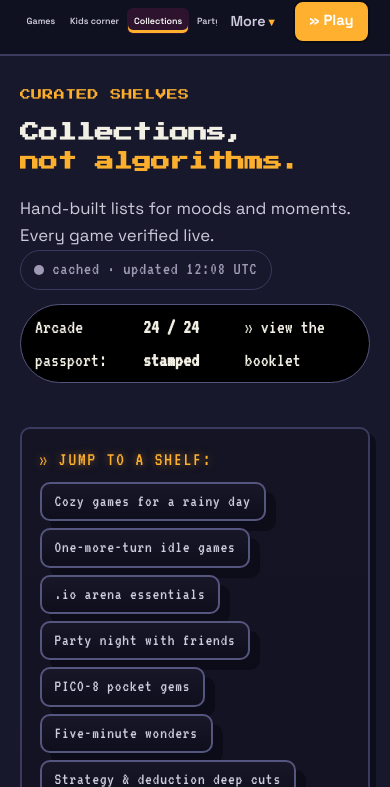
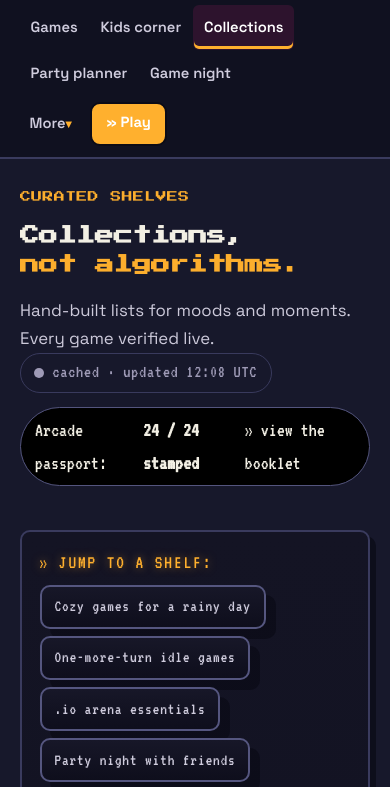
Before and after one commit to astercast/button-mash, a plain HTML site: page collections.html in a window 390 px wide. Shown: the part 54-841 px from the top of the page. Drawn offline with Linux system fonts and the light colour scheme; no server answers.

Commit message:
R25 S1: phone furniture to the touch floor (aesthetics R049 follow-ons)
(a) Collections credit titles 21px -> 44px targets at phone widths
    (194/196 sub-floor at 320, 196/196 at 390, re-measured at base);
    shelf-jump chips and parents ledger titles raised with them.
(b) Converter 321px page at a 320 viewport closed: the cover-row
    grid column was sized by the file input's intrinsic 273px width
    (content geometry); column capped at minmax(0,1fr).
(c) Phone nav: the .56rem nowrap list flex-shrunk into a 124px
    scroll window that cut 'Collections' mid-word; the list now
    wraps at the system's .92rem, all labels whole, 44px targets.
Geometry only, one file (cabinet.css); tokens, cabinet composition,
converter outbound behaviour and the legality ledger untouched.

```diff
--- a/assets/css/cabinet.css
+++ b/assets/css/cabinet.css
@@ -249,10 +249,15 @@ dialog .dialog-card, .dialog-card {
 @media (max-width: 560px) {
   .header-inner { flex-wrap: nowrap; gap: .5rem; }
   .brand { font-size: .62rem; white-space: nowrap; }
-  .site-nav { flex-wrap: nowrap; overflow-x: auto; scrollbar-width: none; }
-  .site-nav::-webkit-scrollbar { display: none; }
-  .site-nav > ul, .nav-primary { flex-wrap: nowrap; white-space: nowrap; }
-  .site-nav > ul a { font-size: .56rem; padding: .3rem .35rem; }
+  /* R25 (c): the shrink-to-one-line phone nav is retired. At .56rem
+     the primary list's 308px of nowrap content was flex-shrunk into
+     a 124px scroll window, which sliced the third label,
+     "Collections", mid-word (window right edge 144, label at
+     129-189, measured at base 41b6725). The list now wraps at the
+     system's own .92rem size, set in the R25 section at the end of
+     this sheet; no label is cut, no item dropped, no type shrunk. */
+  .site-nav { flex-wrap: wrap; overflow: visible; }
+  .site-nav > ul, .nav-primary { flex-wrap: wrap; white-space: normal; }
   .nav-cta { white-space: nowrap; }
   .hero { padding-top: 1.1rem; }
   .hero-title { font-size: clamp(1.35rem, 8.4vw, 1.9rem); }
@@ -399,15 +404,13 @@ div:has(> table.remap-table) { overflow-x: auto; }
     order: 3;
     flex: 1 1 100%;
     min-width: 0;
-    overflow: hidden;
+    overflow: visible;
   }
   .site-nav ul.nav-primary {
-    flex-wrap: nowrap;
-    overflow-x: auto;
-    scrollbar-width: none;
-    white-space: nowrap;
+    flex-wrap: wrap;
+    overflow: visible;
+    white-space: normal;
   }
-  .site-nav ul.nav-primary::-webkit-scrollbar { display: none; }
   .site-nav ul.nav-rest {
     position: fixed;
     left: auto;
@@ -449,3 +452,71 @@ div:has(> table.remap-table) { overflow-x: auto; }
   line-height: 1.5;
   text-shadow: none;
 }
+
+/* ============================================================
+   R25 FOLLOW-ONS (aesthetics ROUND-049 §4 follow-on set,
+   re-measured firsthand at base 41b6725 before building):
+   (a) Standalone title anchors in list rows stood at text-line
+   height on phones: the collections credit titles at 21px
+   (194 of 196 under the 44px touch floor at 320, all 196 at
+   390), the shelf-jump chips at 39.2px, the parents ledger
+   titles at 22px. At phone widths each becomes a 44px target;
+   the rows give back most of their vertical padding, so the
+   credits and ledger lists keep their rhythm and composition.
+   (b) The converter page measured 321 at a 320 viewport. The
+   cause is content geometry, not box geometry: .conv-cover-row
+   is a grid whose single column was sized by the cover file
+   input's intrinsic 273px width, so the row's label, input and
+   note all rendered 273 wide from x=47.6 (right edge 320.6).
+   The column is capped and the row's items may shrink to it.
+   (c) The phone nav wraps at the system's .92rem size (see the
+   560px blocks above); here its targets meet the same 44px
+   floor, the More summary, the Play action and the brand with
+   them. Geometry only: no token, colour or typeface changes.
+   ============================================================ */
+
+/* (b) converter cover row: cap the grid column at the row width */
+.conv-cover-row { grid-template-columns: minmax(0, 1fr); }
+.conv-cover-row > * { min-width: 0; max-width: 100%; }
+
+/* (a) list-row title anchors reach the touch floor on phones */
+@media (max-width: 700px) {
+  .credit-title, .ledger-list a {
+    display: inline-flex;
+    align-items: center;
+    min-height: 44px;
+    max-width: 100%;
+  }
+  .credit-line { padding-top: .15rem; padding-bottom: .15rem; }
+  .ledger-list li { padding-top: .1rem; padding-bottom: .1rem; }
+  .shelf-jump a {
+    display: inline-flex;
+    align-items: center;
+    min-height: 44px;
+  }
+}
+
+/* (c) phone nav: whole labels at the system's size, 44px targets */
+@media (max-width: 560px) {
+  .site-nav > ul a {
+    font-size: .92rem;
+    padding: .6rem;
+    min-height: 44px;
+    display: flex;
+    align-items: center;
+  }
+  .site-nav ul.nav-rest a {
+    min-height: 44px;
+    display: flex;
+    align-items: center;
+  }
+  .nav-more > summary {
+    font-size: .92rem;
+    padding: .6rem;
+    min-height: 44px;
+    display: flex;
+    align-items: center;
+  }
+  .nav-cta { min-height: 44px; display: flex; align-items: center; }
+  .brand { min-height: 44px; }
+}
```
